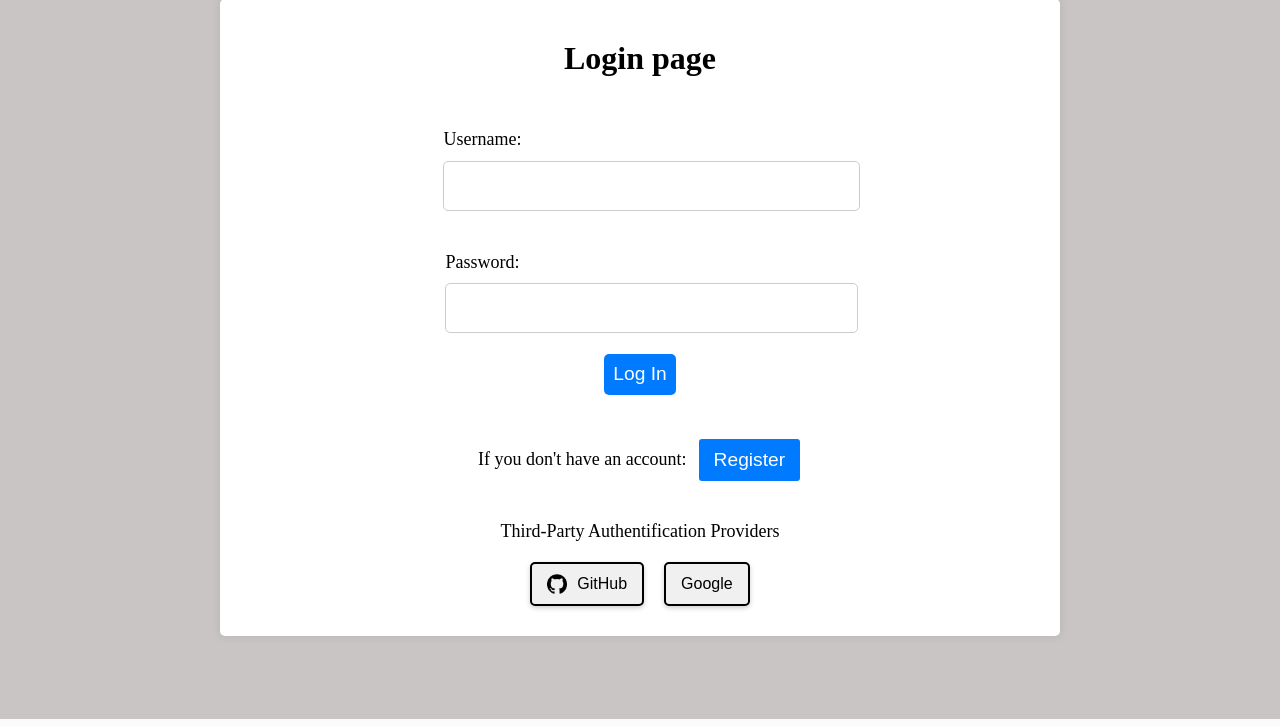
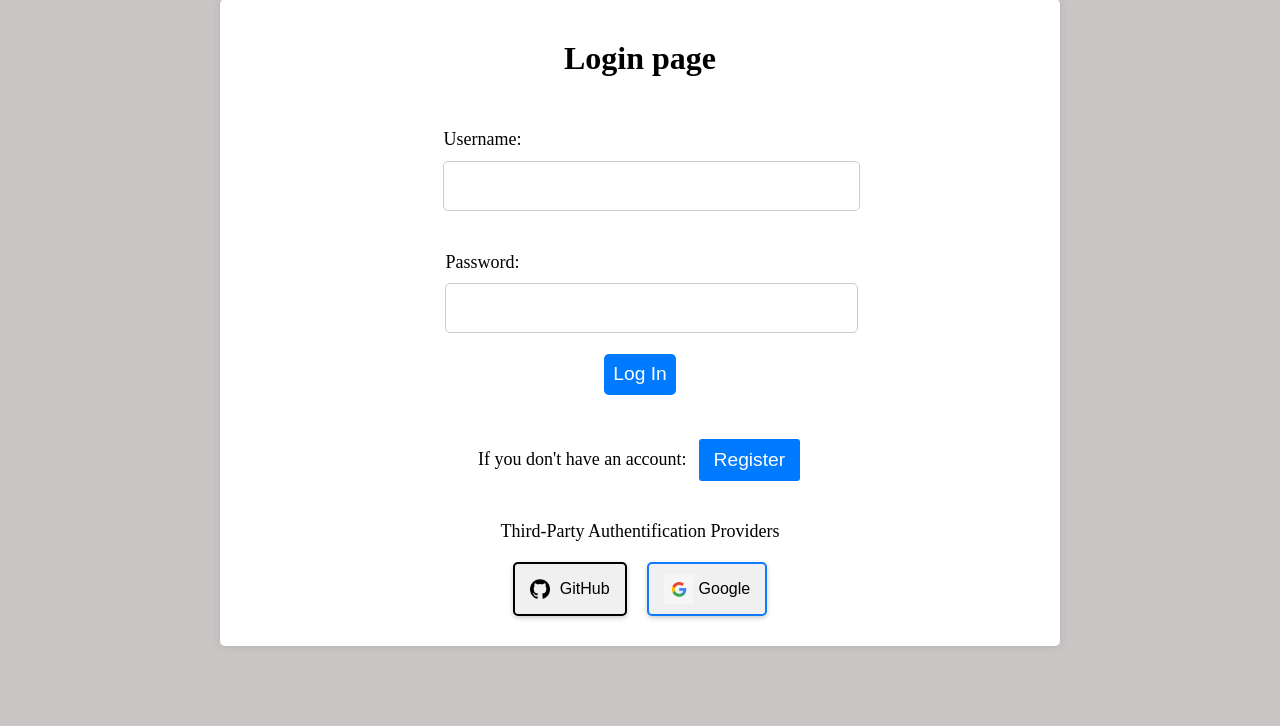
Before and after one commit to deksa89/Django-Todo-App, a Django app: page /login/ in a window 1280 px wide. Shown: the part 81-807 px from the top of the page. Run offline with Django 4.2, Linux system fonts and the light colour scheme.

Commit message:
adjusted html files

```diff
--- a/core/templates/core/login.html
+++ b/core/templates/core/login.html
@@ -34,7 +34,8 @@
             GitHub
         </a>
 
-        <a href="{% url 'google_login' %}" class="github-btn">
+        <a href="{% url 'google_login' %}" class="google-btn">
+            <span class="google-icon"></span>
             Google
         </a>
     </div>
--- a/core/templates/core/main.html
+++ b/core/templates/core/main.html
@@ -41,7 +41,6 @@
             margin: 0;
             color: #007bff;
             text-shadow: 1px 1px #f5f5f5;
-            text-transform: capitalize;
         }
 
         h3 {
@@ -370,6 +369,21 @@
             margin: 10px;
         }
 
+        .google-btn {
+            background-color: #f0f0f0;
+            color: black;
+            padding: 10px 15px;
+            text-decoration: none;
+            border-radius: 5px;
+            border: 2px solid rgb(12, 124, 253);
+            font-family: Arial, sans-serif;
+            display: inline-flex;
+            align-items: center;
+            box-shadow: 0 2px 5px rgba(0,0,0,0.2);
+            transition: background-color 0.3s;
+            margin: 10px;
+        }
+
         .register-btn {
             background-color: #007bff;
             color: rgb(255, 255, 255);
@@ -397,6 +411,14 @@
             margin-right: 10px;
         }
 
+        .google-icon {
+            background-image: url('../../static/core/images/google-logo.png');
+            background-size: cover;
+            width: 30px;
+            height: 30px;
+            margin-right: 5px;
+        }
+
         .container-bottom {
             text-align: center;
         }
--- a/todo_django/urls.py
+++ b/todo_django/urls.py
@@ -20,5 +20,4 @@ from django.urls import path, include
 urlpatterns = [
     path('admin/', admin.site.urls),
     path('', include('core.urls')),
-    # path('accounts/', include('allauth.urls')),
 ]
```
Also changed, not shown: core/static/core/images/google-logo.png (added).
